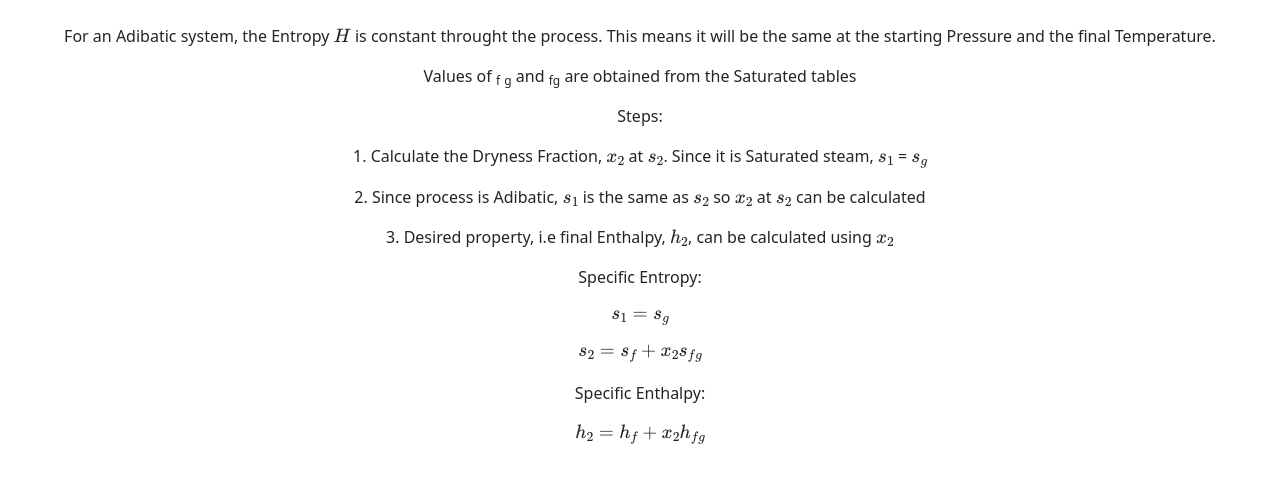
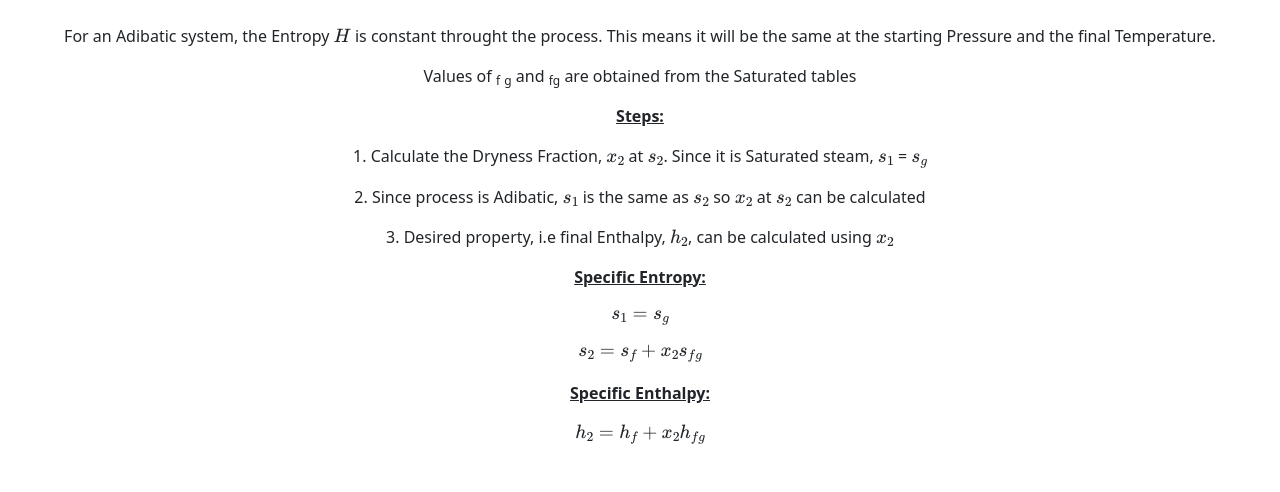
Before and after one commit to HsN22/CS50x-Final-Project, a Flask app: page /adibatic in a window 1280 px wide. Shown: the part 306-798 px from the top of the page. Run offline with Flask 3, Linux system fonts and the light colour scheme; some libraries are stand-ins or nearby versions.

Commit message:
final v2

```diff
--- a/app.py
+++ b/app.py
@@ -370,6 +370,7 @@ def heated():
                 else:
                     return apology("No data available for this Pressure and Temperature")
                 s_interp = ((temperature - prev_temp) / (next_temp - prev_temp)) * (next_s - prev_s) + prev_s
+                ####################################WHAT?
                 return render_template("hresultstwo.html", next_temp=next_temp, prev_temp=prev_temp, next_s=next_s, prev_s=prev_s, s_interp=s_interp)
             elif (pressure >= 225 and pressure <= 1000 and temperature >= 350):
                 next_tempsc, prev_tempsc = get_immediate_and_previous_temps("critical_heated_steam", pressure, temperature)
--- a/templates/adibatic.html
+++ b/templates/adibatic.html
@@ -21,18 +21,18 @@
 
     <p style="margin-top: 40px;">For an Adibatic system, the Entropy \( H \) is constant throught the process. This means it will be the same at the starting Pressure and the final Temperature.</p>
     <p>Values of <sub>f</sub> <sub>g</sub> and <sub>fg</sub> are obtained from the Saturated tables</p>
-    <p>Steps:</p>
+    <p><b><u>Steps:</u></b></p>
     <p>1. Calculate the Dryness Fraction, \( x_{2} \) at \( s_2 \). Since it is Saturated steam, \( s_1 \) = \( s_g \)</p>
     <p>2. Since process is Adibatic, \( s_{1} \) is the same as \( s_{2} \) so \( x_2 \) at \( s_2 \) can be calculated</p>
     <p>3. Desired property, i.e final Enthalpy, \( h_2 \), can be calculated using \( x_2 \)</p>
 
     <div>
-        Specific Entropy:
+        <b><u>Specific Entropy:</u></b>
         \[ s_1 = s_g \]
         \[ s_2 = s_f + x_2 s_{fg} \]
     </div>
     <div>
-        Specific Enthalpy:
+        <b><u>Specific Enthalpy:</u></b>
         \[ h_2 = h_f + x_2 h_{fg} \]
     </div>
 {% endblock %}
--- a/templates/properties.html
+++ b/templates/properties.html
@@ -111,6 +111,7 @@
                         <td>{{ data.sat_T_c }}</td>
                         <td>{{ data.v }}</td>
                         <td>{{ data.h }}</td>
+                        <td>{{ data.s }}</td>
                     </tr>
                 {% endfor %}`
             };
@@ -134,7 +135,7 @@
                 temperatureL: "<th>Temperature (°C)</th><th>Pressure (bar)</th><th>Volume (m3/kg)</th><th>Internal Energy (kJ/kg)</th><th>Enthalpy (kJ/kg)</th><th>Entropy (J/g*K)</th><th>Phase</th>",
                 temperatureV: "<th>Temperature (°C)</th><th>Pressure (bar)</th><th>Volume (m3/kg)</th><th>Internal Energy (kJ/kg)</th><th>Enthalpy (kJ/kg)</th><th>Entropy (J/g*K)</th><th>Phase</th>",
                 superheatedSteam: "<th>Pressure (bar)</th><th>Saturation Temperature (°C)</th><th>Volume (m3/kg)</th><th>Internal Energy (kJ/kg)</th><th>Enthalpy (kJ/kg)</th><th>Entropy (kJ/kg*K)</th>",
-                supercriticalSteam: "<th>Pressure (bar)</th><th>Saturation Temperature (°C)</th><th>Volume (m3/kg)</th><th>Enthalpy (kJ/kg)</th>"
+                supercriticalSteam: "<th>Pressure (bar)</th><th>Saturation Temperature (°C)</th><th>Volume (m3/kg)</th><th>Enthalpy (kJ/kg)</th><th>Entropy (kJ/kg*K)</th>"
             };
 
             return headerColumns[selectedValue] || "";
```
Also changed, not shown: README.md (added).
